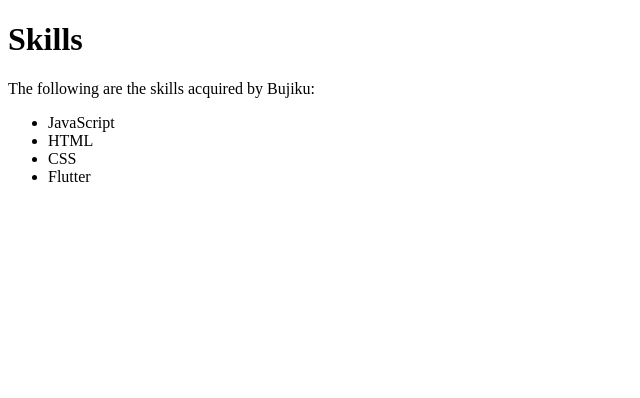
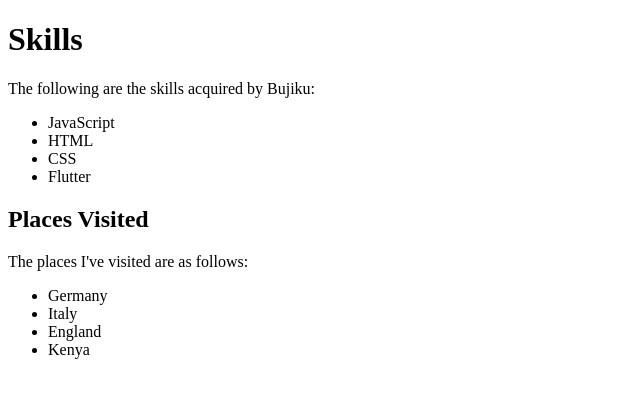
Before and after one commit to emmanuelbujiku/practice, a plain HTML site: page index.html in a window 1280 px wide. Shown: the whole page, without its empty margins (0-640 px from the left). Drawn offline with Linux system fonts and the light colour scheme.

Commit message:
second commit

```diff
--- a/index.html
+++ b/index.html
@@ -15,5 +15,14 @@
         <li>CSS</li>
         <li>Flutter</li>
     </ul>
+
+    <h2>Places Visited</h2>
+    <p>The places I've visited are as follows:</p>
+    <ul>
+        <li>Germany</li>
+        <li>Italy</li>
+        <li>England</li>
+        <li>Kenya</li>
+    </ul>
 </body>
 </html>
```
